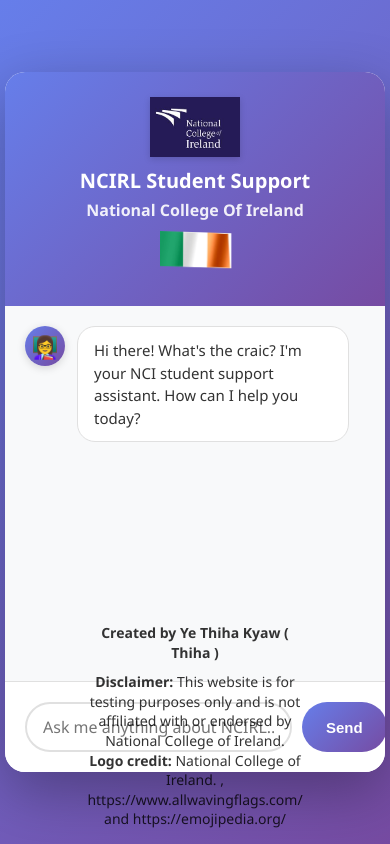
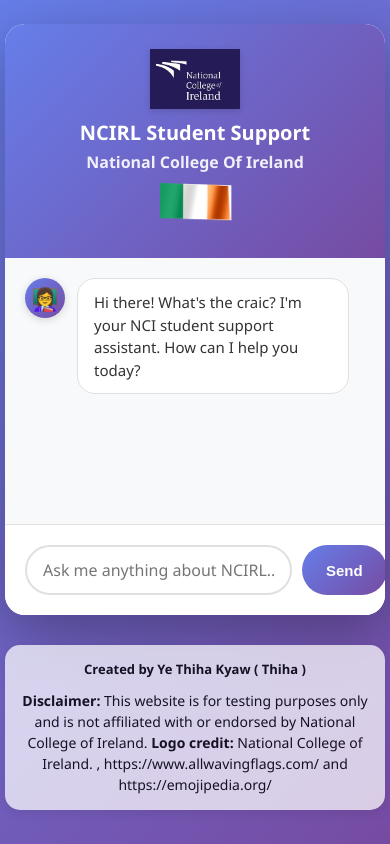
Before and after one commit to Ye-Thiha-Kyaw/ncirl-chatbot, a Flask app: page / in a window 390 px wide. Run offline with Flask 3, Linux system fonts and the light colour scheme; parts of the project's set-up code (start-up, migrations or seed data) failed here and were passed over.

Commit message:
edit style.css

```diff
--- a/static/css/style.css
+++ b/static/css/style.css
@@ -12,8 +12,7 @@ body {
     flex-direction: column;
     justify-content: center;
     align-items: center;
-    padding: 10px;
-    padding-bottom: 20px;
+    padding: 20px 10px 140px 10px; /* Added bottom padding for footer */
 }
 
 .chat-container {
@@ -25,7 +24,8 @@ body {
     overflow: hidden;
     display: flex;
     flex-direction: column;
-    height:750px;
+    height: 750px;
+    margin-bottom: 20px; /* Space above footer */
 }
 
 .chat-header {
@@ -289,38 +289,42 @@ body {
 }
 
 footer {
-    position: fixed;
-    bottom: 20px;
-    left: 50%;
+    position: relative; /* Changed from fixed */
     color: rgb(0, 0, 0);
-    font-size: 14px;
+    font-size: 13px;
     opacity: 0.8;
-    transform: translateX(-50%);
     text-align: center;
-    max-width: 90%;
-    padding: 0 20px;
-    z-index: 100;
+    max-width: 900px;
+    width: 100%;
+    padding: 15px 20px;
+    background: rgba(255, 255, 255, 0.9);
+    border-radius: 15px;
+    box-shadow: 0 4px 12px rgba(0, 0, 0, 0.1);
+    margin-top: 20px;
 }
 
 footer p {
     margin: 5px 0;
-    line-height: 1.4;
+    line-height: 1.5;
 }
 
 footer .author {
     font-weight: bold;
-    font-size: 16px;
+    font-size: 15px;
+    margin-bottom: 8px;
 }
 
 /* Mobile responsive */
 @media (max-width: 768px) {
     body {
-        padding: 5px;
+        padding: 10px 5px 20px 5px;
     }
 
     .chat-container {
-        height: 95vh;
-        max-height: 700px;
+        height: 70vh;
+        min-height: 500px;
+        max-height: 650px;
+        margin-bottom: 15px;
     }
 
     .header-content {
@@ -373,19 +377,20 @@ footer .author {
     }
 
     footer {
-        font-size: 12px;
-        bottom: 10px;
+        font-size: 11px;
+        padding: 10px 15px;
+        margin-top: 15px;
     }
 
     footer .author {
-        font-size: 14px;
+        font-size: 13px;
     }
 }
 
 /* Tablet responsive */
 @media (min-width: 769px) and (max-width: 1024px) {
     .chat-container {
-        max-width: 900px;
+        max-width: 850px;
         height: 700px;
     }
 
@@ -403,9 +408,13 @@ footer .author {
 
 /* Large screens */
 @media (min-width: 1400px) {
+    body {
+        padding: 30px 20px 160px 20px;
+    }
+
     .chat-container {
-        max-width: 1200px;
-        height: 850px;
+        max-width: 1000px;
+        height: 800px;
     }
 
     .message-avatar {
@@ -418,4 +427,9 @@ footer .author {
     .bot-message {
         font-size: 17px;
     }
+
+    footer {
+        font-size: 14px;
+        max-width: 1000px;
+    }
 }
```
